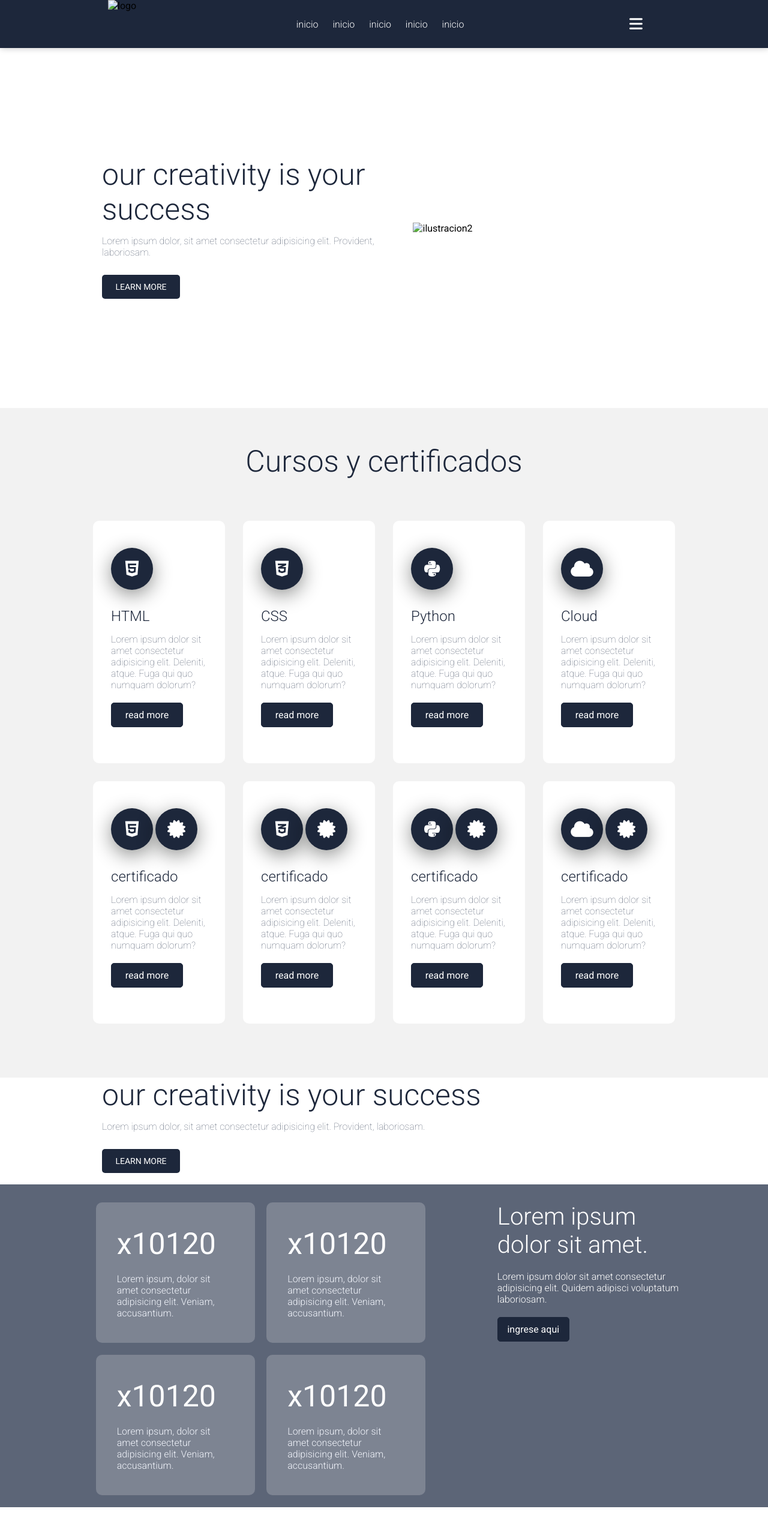
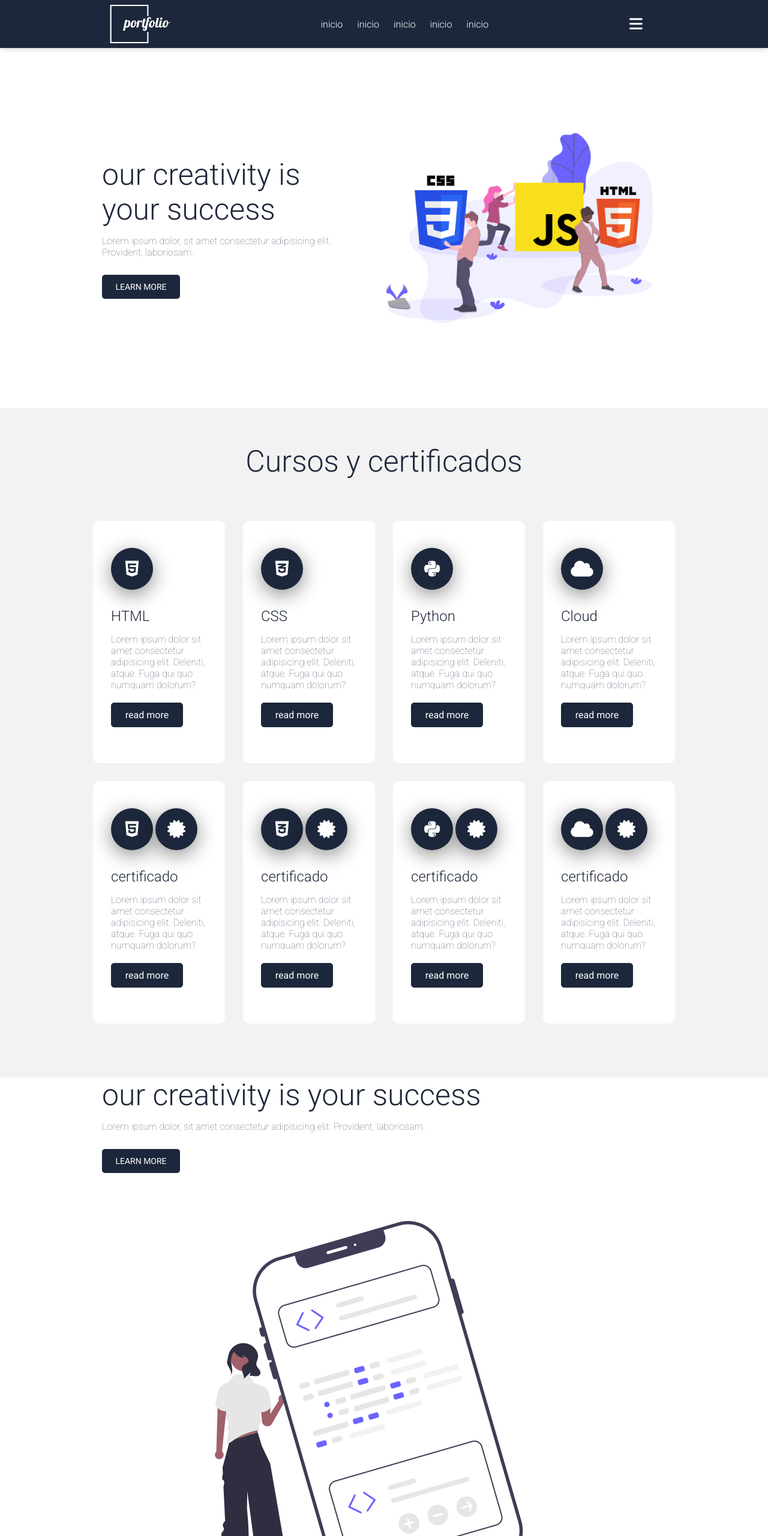
Before and after one commit to VicSampe/hosting-web-page, a plain HTML site: page prototype 2/index.html in a window 1280 px wide. Shown: the top 2560 px of the page at 60% size. Drawn offline with Linux system fonts and the light colour scheme; files whose address does not match are found by name.

Commit message:
Update index.html

```diff
--- a/prototype 2/index.html
+++ b/prototype 2/index.html
@@ -15,7 +15,7 @@
         <nav>
             <section class="contenedor nav">
                 <div class="logo">
-                    <img src="prototype 2/resources/downloadm2.webp" alt="logo">
+                    <img src="/prototype 2/resources/downloadm2.webp" alt="logo">
                 </div>
                 <div class="enlaces-header">
                     <a href="#">inicio</a>
@@ -36,7 +36,7 @@
                     <p>Lorem ipsum dolor, sit amet consectetur adipisicing elit. Provident, laboriosam.</p>
                     <a href="#">Learn more</a>
                 </section>
-                <img src="prototype 2/resources/undraw_static_assets_rpm6.png" alt="ilustracion2">
+                <img src="/prototype 2/resources/undraw_static_assets_rpm6.png" alt="ilustracion1">
             </section>
         </div>
     </header>
@@ -105,7 +105,7 @@
             <p>Lorem ipsum dolor, sit amet consectetur adipisicing elit. Provident, laboriosam.</p>
             <a href="#">Learn more</a>
         </section>
-        <img src="prototype 2/resources/undraw_My_code_snippets_re_4adu.png" alt="">
+        <img src="/prototype 2/resources/undraw_My_code_snippets_re_4adu.png" alt="ilustracion2">
     </section>
     <section class="results">
         <div class="contenedor content-results">
@@ -135,7 +135,7 @@
         </div>
     </section>
     <section class="contenedor1 services">
-        <img src="prototype 2/resources/undraw_online_resume_re_ru7s.svg" alt="ilustracio3">
+        <img src="/prototype 2/resources/undraw_online_resume_re_ru7s.svg" alt="ilustracion3">
         <div class="box-skills">
             <h4><i class="fa-solid fa-circle-check"></i> web desing</h4>
             <h4><i class="fa-solid fa-circle-check"></i> web development</h4>
@@ -147,7 +147,7 @@
     <footer>
         <div class="partfooter">
             <h4>logo</h4>
-            <img src="prototype 2/resources/download.webp" alt="logo">
+            <img src="/prototype 2/resources/download.webp" alt="logo">
         </div>
         <div class="partfooter">
             <h4>servicios</h4>
```
